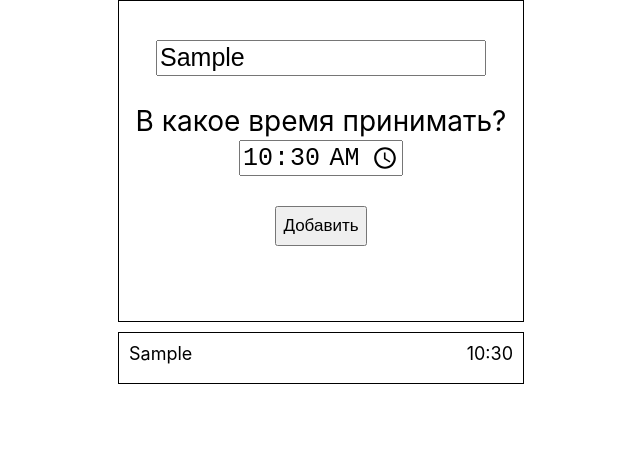
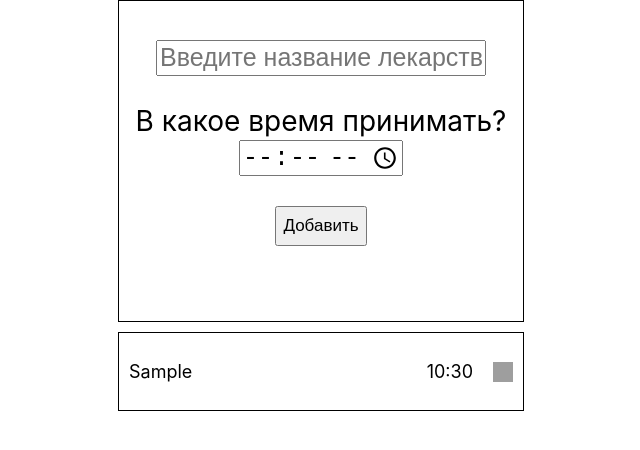
Before and after one commit to KonstantinTur/MedicineReminderTest, a React app: page / in a window 1280 px wide. Both pictures are taken after typing "Sample", "10:30" into the empty fields and a click on the button "Добавить". Shown: the whole page, without its empty margins (319-959 px from the left). Built offline with nearby package versions, Linux system fonts and the light colour scheme; grey boxes are pictures that could not be loaded.

Commit message:
Changes to hierarchy of calls

```diff
--- a/src/components/AddMedicineItem.js
+++ b/src/components/AddMedicineItem.js
@@ -1,6 +1,5 @@
 import React, { Component } from "react";
 import "../css/AddMedicineItem.css";
-import MedicineItem from "./MedicineItem";
 
 class AddMedicineItem extends Component {
   AddItem = () => {
@@ -32,7 +31,6 @@ class AddMedicineItem extends Component {
             </button>
           </div>
         </div>
-        <MedicineItem Medicine={this.props.Medicine} />
       </React.Fragment>
     );
   }
--- a/src/components/MedicineItem.js
+++ b/src/components/MedicineItem.js
@@ -3,14 +3,18 @@ import "../css/MedicineItem.css";
 
 class MedicineItem extends Component {
   render() {
-    return this.props.Medicine
-      ? this.props.Medicine.map(Medicine => (
-          <div key={Medicine.id} className="MedicineItem">
-            <div className="ItemTitle">{Medicine.title}</div>
-            <div className="ItemDate">{Medicine.time}</div>
-          </div>
-        ))
-      : "";
+    return (
+      <div key={this.props.id} className="MedicineItem">
+        <p className="ItemTitle">{this.props.title}</p>
+        <p className="ItemDate">{this.props.time}</p>
+        <img
+          alt=""
+          className="DeleteItem"
+          src="https://static.thenounproject.com/png/236306-200.png"
+          onClick={this.props.deleteMedicine}
+        />
+      </div>
+    );
   }
 }
 
--- a/src/components/MedicineReminder.js
+++ b/src/components/MedicineReminder.js
@@ -1,7 +1,7 @@
 import React, { Component } from "react";
 import AddMedicineItem from "./AddMedicineItem";
+import MedicineItem from "./MedicineItem";
 import uuid from "uuid";
-import MedicineItem from "./MedicineItem";
 
 class MedicineReminder extends Component {
   state = {
@@ -14,15 +14,38 @@ class MedicineReminder extends Component {
       title: title,
       time: time
     };
-    this.setState({ Medicine: [...this.state.Medicine, newMedicine] });
+    if (title === "" || time === "") {
+      alert("Введите название/время");
+    } else {
+      this.setState({ Medicine: [...this.state.Medicine, newMedicine] });
+      document.getElementById("MedicineName").value = "";
+      document.getElementById("MedicineTime").value = "";
+    }
+  };
+
+  deleteMedicine = id => {
+    this.setState({
+      Medicine: [...this.state.Medicine.filter(Medicine => Medicine.id !== id)]
+    });
   };
 
   render() {
     return (
-      <AddMedicineItem
-        addMedicine={this.addMedicine}
-        Medicine={this.state.Medicine}
-      />
+      <React-fragment>
+        <AddMedicineItem
+          addMedicine={this.addMedicine}
+          Medicine={this.state.Medicine}
+          deleteMedicine={this.deleteMedicine}
+        />
+        {this.state.Medicine.map(Medicine => (
+          <MedicineItem
+            title={Medicine.title}
+            id={Medicine.id}
+            time={Medicine.time}
+            deleteMedicine={this.deleteMedicine.bind(this, Medicine.id)}
+          />
+        ))}
+      </React-fragment>
     );
   }
 }
--- a/src/css/MedicineItem.css
+++ b/src/css/MedicineItem.css
@@ -9,8 +9,15 @@
   font-size: 18px;
   min-height: 30px;
   display: flex;
+  align-items: center;
 }
 
 .ItemDate {
   margin-left: auto;
+  margin-right: 20px;
 }
+
+.DeleteItem {
+  width: 20px;
+  height: 20px;
+}
```
